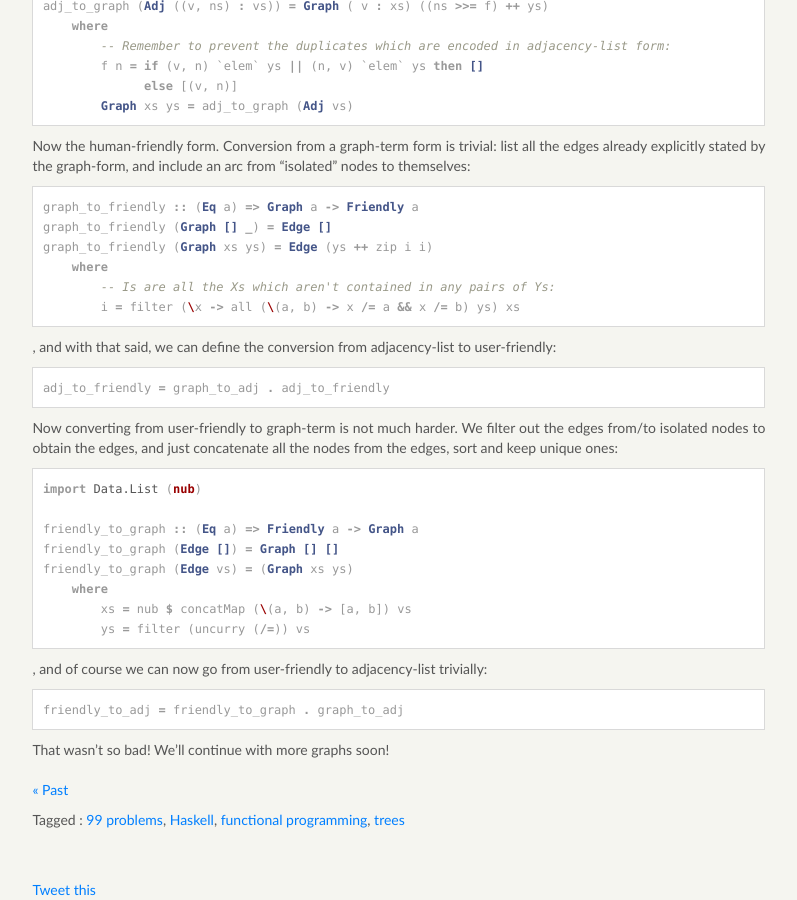
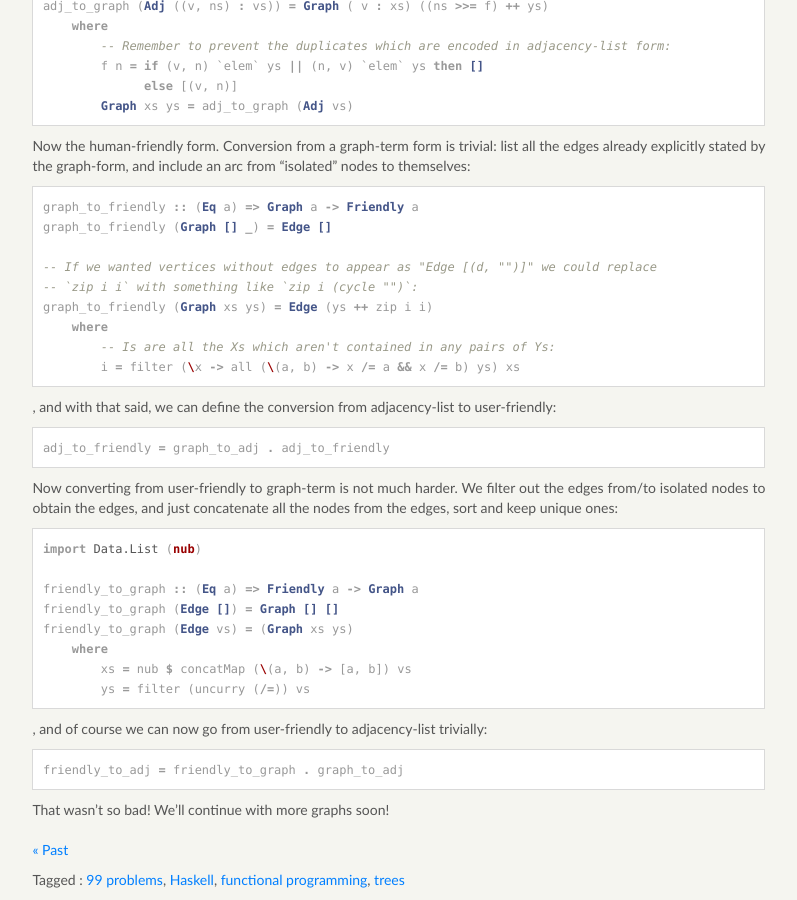
Before and after one commit to mfukar/mfukar.github.com, a Jekyll site: the page built from _posts/2015-08-24-haskellxi.md, in a window 1280 px wide and 900 px high, scrolled down 1232 px. Shown: the whole window, without its empty margins (77-874 px from the left). Built offline with Jekyll 4.4.1, drawn with Linux system fonts in a browser that asks for light colours; some web fonts are replaced; Markdown is read by kramdown in place of the engine named in the settings; comment, search, counter and statistics services are not loaded.

Commit message:
Alternative (missing) Edge

````diff
--- a/_posts/2015-08-24-haskellxi.md
+++ b/_posts/2015-08-24-haskellxi.md
@@ -80,6 +80,9 @@ nodes to themselves:
 ```haskell
 graph_to_friendly :: (Eq a) => Graph a -> Friendly a
 graph_to_friendly (Graph [] _) = Edge []
+
+-- If we wanted vertices without edges to appear as "Edge [(d, "")]" we could replace
+-- `zip i i` with something like `zip i (cycle "")`:
 graph_to_friendly (Graph xs ys) = Edge (ys ++ zip i i)
     where
         -- Is are all the Xs which aren't contained in any pairs of Ys:
````
